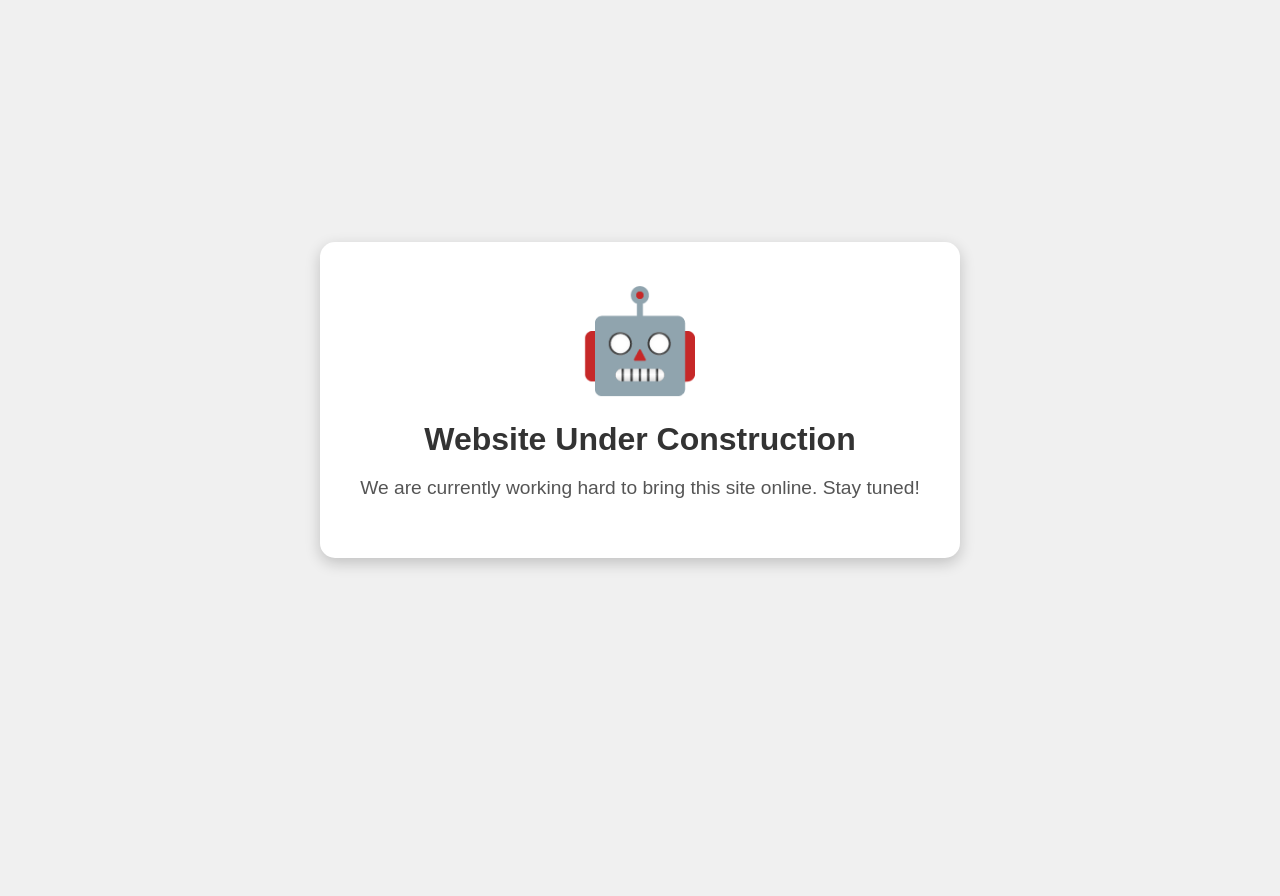
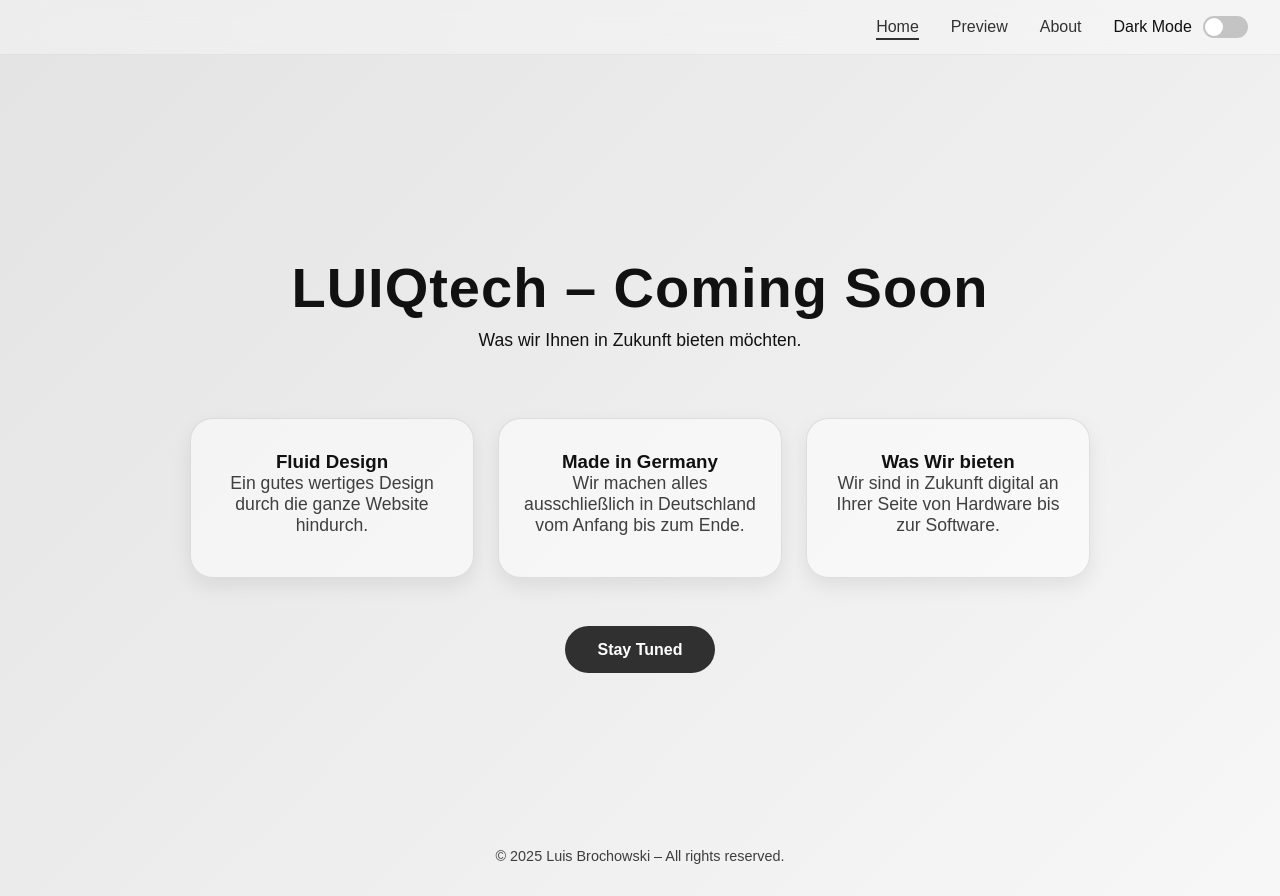
Before and after one commit to Lbrow533/Offline-Website, a plain HTML site: page index.html in a window 1280 px wide. Before the commit the page ends 800 px from the top, so only its background shows below. Drawn offline with Linux system fonts and the light colour scheme.

Commit message:
Add files via upload

```diff
--- a/index.html
+++ b/index.html
@@ -1,52 +1,72 @@
 <!DOCTYPE html>
 <html lang="en">
 <head>
-    <meta charset="UTF-8">
-    <meta name="viewport" content="width=device-width, initial-scale=1.0">
-    <title>Website Under Construction</title>
-    <style>
-        body {
-            margin: 0;
-            padding: 0;
-            font-family: 'Arial', sans-serif;
-            display: flex;
-            flex-direction: column;
-            justify-content: center;
-            align-items: center;
-            height: 100vh;
-            background: #f0f0f0;
-            color: #333;
-            text-align: center;
-        }
-
-        .robot {
-            font-size: 100px;
-            margin-bottom: 20px;
-        }
-
-        h1 {
-            font-size: 2em;
-            margin-bottom: 10px;
-        }
-
-        p {
-            font-size: 1.2em;
-            color: #555;
-        }
-
-        .container {
-            background: #fff;
-            padding: 40px;
-            border-radius: 15px;
-            box-shadow: 0 5px 15px rgba(0,0,0,0.2);
-        }
-    </style>
+  <meta charset="UTF-8" />
+  <meta name="viewport" content="width=device-width, initial-scale=1.0" />
+  <title>LUIQtech – Coming Soon</title>
+  <link rel="stylesheet" href="style.css" />
 </head>
 <body>
-    <div class="container">
-        <div class="robot">🤖</div>
-        <h1>Website Under Construction</h1>
-        <p>We are currently working hard to bring this site online. Stay tuned!</p>
+  <header class="navbar glass">
+    <div class="logo">
+
     </div>
+
+    <nav class="nav-links">
+      <a href="#" class="active">Home</a>
+      <a href="#">Preview</a>
+      <a href="#">About</a>
+      <div class="toggle-wrapper">
+        <span>Dark Mode</span>
+        <div id="theme-toggle" class="switch"></div>
+      </div>
+    </nav>
+  </header>
+
+  <section class="hero">
+    <h1 class="fade-in">LUIQtech – Coming Soon</h1>
+    <p class="fade-in delay">Was wir Ihnen in Zukunft bieten möchten.</p>
+    <p class="fade-in delay2"></p>
+
+    <div class="preview-grid fade-in delay3">
+      <div class="preview-card">
+        <h3>Fluid Design</h3>
+        <p>Ein gutes wertiges Design durch die ganze Website hindurch.</p>
+      </div>
+      <div class="preview-card">
+        <h3>Made in Germany</h3>
+        <p>Wir machen alles ausschließlich in Deutschland vom Anfang bis zum Ende.</p>
+      </div>
+      <div class="preview-card">
+        <h3>Was Wir bieten</h3>
+        <p>Wir sind in Zukunft digital an Ihrer Seite von Hardware bis zur Software.</p>
+      </div>
+    </div>
+
+    <div class="fade-in delay4">
+      <a href="#" class="cta-btn">Stay Tuned</a>
+    </div>
+  </section>
+
+  <footer>
+    <p>&copy; 2025 Luis Brochowski – All rights reserved.</p>
+  </footer>
+
+  <script>
+    const toggle = document.getElementById("theme-toggle");
+    const body = document.body;
+
+    if (localStorage.getItem("theme") === "dark") {
+      body.classList.add("dark");
+      toggle.classList.add("active");
+    }
+
+    toggle.addEventListener("click", () => {
+      body.classList.toggle("dark");
+      toggle.classList.toggle("active");
+      const isDark = body.classList.contains("dark");
+      localStorage.setItem("theme", isDark ? "dark" : "light");
+    });
+  </script>
 </body>
 </html>
--- /dev/null
+++ b/style.css
@@ -0,0 +1,237 @@
+/* ======================================
+   LUIQtech – Preview Page (Enhanced)
+   ====================================== */
+
+* {
+  margin: 0;
+  padding: 0;
+  box-sizing: border-box;
+  font-family: "Poppins", sans-serif;
+  transition: background 0.3s, color 0.3s, box-shadow 0.3s;
+}
+
+body {
+  background: linear-gradient(135deg, #e3e3e3, #f7f7f7);
+  color: #111;
+  min-height: 100vh;
+  overflow-x: hidden;
+}
+
+body.dark {
+  background: radial-gradient(circle at 30% 30%, #0a0a0a, #1c1c1c 80%);
+  color: #fff;
+}
+
+/* ===== Navbar ===== */
+.navbar {
+  display: flex;
+  justify-content: space-between;
+  align-items: center;
+  padding: 1rem 2rem;
+  position: fixed;
+  width: 100%;
+  top: 0;
+  backdrop-filter: blur(20px);
+  -webkit-backdrop-filter: blur(20px);
+  z-index: 10;
+}
+
+.glass {
+  background: rgba(255, 255, 255, 0.35);
+  border-bottom: 1px solid rgba(0, 0, 0, 0.05);
+}
+
+body.dark .glass {
+  background: rgba(25, 25, 25, 0.35);
+  border-bottom: 1px solid rgba(255, 255, 255, 0.05);
+}
+
+/* ===== Nav Links ===== */
+.nav-links {
+  display: flex;
+  align-items: center;
+  gap: 2rem;
+}
+
+.nav-links a {
+  text-decoration: none;
+  position: relative;
+  font-weight: 500;
+  color: inherit;
+  opacity: 0.85;
+}
+
+.nav-links a::after {
+  content: "";
+  position: absolute;
+  left: 0;
+  bottom: -4px;
+  width: 0%;
+  height: 2px;
+  background: currentColor;
+  transition: width 0.3s ease;
+}
+
+.nav-links a:hover::after,
+.nav-links a.active::after {
+  width: 100%;
+  background: currentColor;
+}
+
+/* ===== Toggle Switch ===== */
+.toggle-wrapper {
+  display: flex;
+  align-items: center;
+  gap: 0.7rem;
+}
+
+.switch {
+  width: 45px;
+  height: 22px;
+  background: rgba(0, 0, 0, 0.2);
+  border-radius: 15px;
+  position: relative;
+  cursor: pointer;
+  transition: 0.4s;
+}
+
+.switch::after {
+  content: "";
+  position: absolute;
+  width: 18px;
+  height: 18px;
+  background: white;
+  border-radius: 50%;
+  top: 2px;
+  left: 2px;
+  transition: 0.4s;
+}
+
+/* Neon-Glow im Dark Mode */
+body.dark .switch.active {
+  background: rgb(51, 255, 1);
+  box-shadow: 0 0 15px 5px rgba(60, 255, 0, 0.596);
+}
+
+body.dark .switch.active::after {
+  background: #ffffff;
+}
+
+.switch.active::after {
+  left: 25px;
+}
+
+/* ===== Hero ===== */
+.hero {
+  padding-top: 8rem;
+  text-align: center;
+  min-height: 100vh;
+  display: flex;
+  flex-direction: column;
+  justify-content: center;
+  align-items: center;
+}
+
+.hero h1 {
+  font-size: 3.5rem;
+  font-weight: 700;
+  letter-spacing: 1px;
+  margin-bottom: 0.6rem;
+}
+
+.hero p {
+  font-size: 1.1rem;
+  opacity: 0.8;
+  margin-bottom: 0.6rem;
+}
+
+/* ===== Preview Grid ===== */
+.preview-grid {
+  display: grid;
+  grid-template-columns: repeat(auto-fit, minmax(240px, 1fr));
+  gap: 1.5rem;
+  margin-top: 3rem;
+  max-width: 900px;
+  width: 90%;
+}
+
+.preview-card {
+  backdrop-filter: blur(25px);
+  -webkit-backdrop-filter: blur(25px);
+  background: rgba(255, 255, 255, 0.5);
+  padding: 2rem 1.2rem;
+  border-radius: 1.4rem;
+  border: 1px solid rgba(0, 0, 0, 0.1);
+  box-shadow: 0 8px 20px rgba(0, 0, 0, 0.08);
+  transition: all 0.4s ease;
+}
+
+body.dark .preview-card {
+  background: rgba(25, 25, 25, 0.35);
+  border: 1px solid rgba(255, 255, 255, 0.08);
+  box-shadow: 0 8px 20px rgba(255, 255, 255, 0.05);
+}
+
+/* Hover – stärkerer Schatten-Kontrast */
+.preview-card:hover {
+  transform: translateY(-6px);
+}
+
+body:not(.dark) .preview-card:hover {
+  box-shadow: 0 12px 30px rgba(0, 0, 0, 0.25);
+}
+
+body.dark .preview-card:hover {
+  box-shadow: 0 12px 30px rgba(255, 255, 255, 0.15);
+}
+
+/* ===== CTA ===== */
+.cta-btn {
+  display: inline-block;
+  margin-top: 3rem;
+  padding: 0.9rem 2rem;
+  border-radius: 30px;
+  font-weight: 600;
+  text-decoration: none;
+  background: rgba(0, 0, 0, 0.8);
+  color: white;
+  transition: 0.4s;
+}
+
+body.dark .cta-btn {
+  background: rgba(255, 255, 255, 0.8);
+  color: #111;
+}
+
+.cta-btn:hover {
+  transform: scale(1.05);
+  box-shadow: 0 0 25px rgba(0, 0, 0, 0.25);
+}
+
+body.dark .cta-btn:hover {
+  box-shadow: 0 0 25px rgba(255, 255, 255, 0.25);
+}
+
+/* ===== Footer ===== */
+footer {
+  text-align: center;
+  padding: 3rem 1rem 2rem;
+  opacity: 0.8;
+  font-size: 0.9rem;
+}
+
+/* ===== Animationen ===== */
+.fade-in {
+  opacity: 0;
+  animation: fadeIn 1s forwards;
+}
+.delay { animation-delay: 0.5s; }
+.delay2 { animation-delay: 1s; }
+.delay3 { animation-delay: 1.5s; }
+.delay4 { animation-delay: 2s; }
+
+@keyframes fadeIn {
+  to { opacity: 1; transform: none; }
+}
+
+/* ===== © 2025 Luis Brochowski – All rights reserved. ===== */
```
